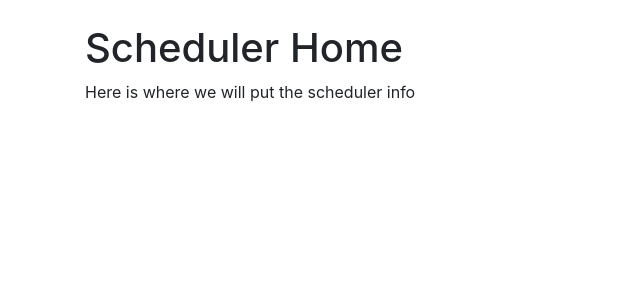
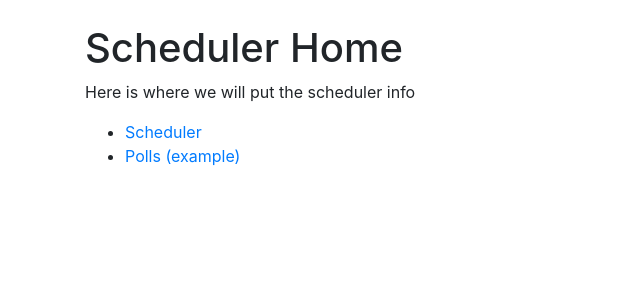
Before and after one commit to kevinmchung/fpa_scheduler, a Django app: page /scheduler/ in a window 1280 px wide. Shown: the part 56-356 px from the top of the page, without its empty margins (0-640 px from the left). Run offline with Django 3.2, Linux system fonts and the light colour scheme; some libraries are stand-ins or nearby versions.

Commit message:
Technical Fixes
Fixed URLs for GCP
Redirected Polls templates to Scheduler templates
Added navigation links to scheduler index

```diff
--- a/source/mysite/urls.py
+++ b/source/mysite/urls.py
@@ -17,7 +17,7 @@ from django.contrib import admin
 from django.urls import include, path
 
 urlpatterns = [
-    path('', include('polls.urls')),
+    path('', include('scheduler.urls')),
     path('polls/', include('polls.urls')),
     path('scheduler/', include('scheduler.urls')),
     path('admin/', admin.site.urls),
--- a/source/polls/templates/polls/detail.html
+++ b/source/polls/templates/polls/detail.html
@@ -1,5 +1,5 @@
 
-{% extends "polls/base.html" %}
+{% extends "scheduler/base.html" %}
 
 {% block title %}Polls{% endblock %}
 
--- a/source/polls/templates/polls/index.html
+++ b/source/polls/templates/polls/index.html
@@ -1,4 +1,4 @@
-{% extends "polls/base.html" %}
+{% extends "scheduler/base.html" %}
 
 {% block title %}Polls{% endblock %}
 
--- a/source/polls/templates/polls/results.html
+++ b/source/polls/templates/polls/results.html
@@ -1,4 +1,4 @@
-{% extends "polls/base.html" %}
+{% extends "scheduler/base.html" %}
 
 {% block title %}Polls{% endblock %}
 
--- a/source/scheduler/views.py
+++ b/source/scheduler/views.py
@@ -6,7 +6,7 @@ from django.views import generic
 
 
 class IndexView(generic.ListView):
-    template_name = 'scheduler\index.html'
+    template_name = 'scheduler/index.html'
 
     def get_queryset(self):
         return 0
--- a/source/templates/scheduler/index.html
+++ b/source/templates/scheduler/index.html
@@ -1,4 +1,4 @@
-{% extends "scheduler\base.html" %}
+{% extends "scheduler/base.html" %}
 
 {% block title %}FPA Scheduler{% endblock %}
 
@@ -6,5 +6,9 @@
 
     <h1>Scheduler Home</h1>
     <p>Here is where we will put the scheduler info</p>
+    <ul>
+    <li><a href="/scheduler">Scheduler</a></li>
+    <li><a href="/polls">Polls (example)</a></li>
+    </ul>
 
 {% endblock %}
```
